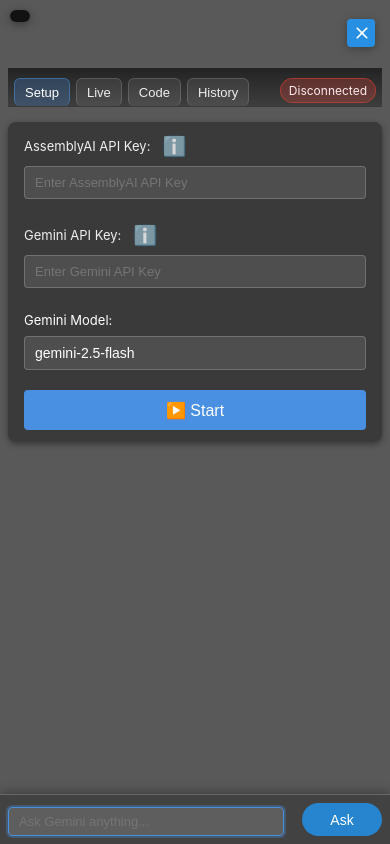
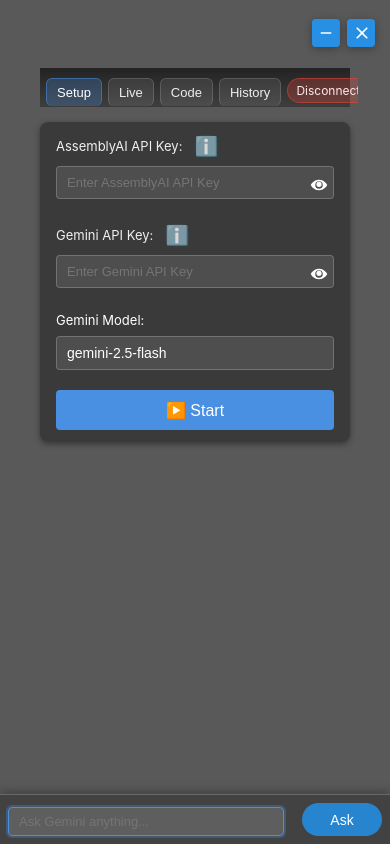
Before and after one commit to Mounika-satani/WinOverlay, an Electron app: page src/renderer/pages/overlay.html in a window 390 px wide. Drawn offline with Linux system fonts and the light colour scheme; no server answers.

Commit message:
done with new changes

```diff
--- a/package.json
+++ b/package.json
@@ -2,7 +2,7 @@
   "name": "app",
   "version": "1.0.0",
   "description": "My Electron App with native module",
-  "main": "main.js",
+  "main": "src/main/main.js",
   "author": "mounika",
   "license": "ISC",
   "scripts": {
--- a/overlay.html
+++ b/src/renderer/pages/overlay.html
@@ -3,19 +3,26 @@
 <head>
   <meta charset="UTF-8">
   <title>Overlay</title>
-  <link rel="stylesheet" href="style.css">
+  <link rel="stylesheet" href="../styles/style.css">
 </head>
 <body>
-  <!-- Close button -->
+  <!-- Top drag gutter -->
+  <div class="drag-gutter top" title="Drag window"></div>
+  <!-- Minimize and Close buttons -->
+  <button id="minBtn" class="min-btn" title="Minimize Window" aria-label="Minimize">
+    <svg class="min-icon" viewBox="0 0 24 24" width="16" height="16">
+      <path fill="currentColor" d="M19 13H5v-2h14v2z"/>
+    </svg>
+  </button>
   <button id="closeBtn" class="close-btn" title="Close Application">
     <svg class="close-icon" viewBox="0 0 24 24" width="16" height="16">
       <path fill="currentColor" d="M19 6.41L17.59 5 12 10.59 6.41 5 5 6.41 10.59 12 5 17.59 6.41 19 12 13.41 17.59 19 19 17.59 13.41 12z"/>
     </svg>
   </button>
 
-  <!-- Floating controls (only Stop now) -->
-  <div class="floating-buttons panel">
-    <button id="stopBtn" class="stop-btn" title="Stop Transcription">⏹ Stop</button>
+  <!-- Floating Action Button (Stop) -->
+  <div class="fab-container">
+    <button id="stopBtn" class="fab-stop" title="Stop Transcription" aria-label="Stop">⏹</button>
   </div>
 
 
@@ -54,7 +61,7 @@
     <!-- CODE PANEL -->
     <div id="panel-code" class="tab-panel">
       <div class="panel" style="padding:0;">
-        <pre id="codeAnswer" style="margin:0; padding:10px; max-height:40vh; overflow:auto; background: rgba(0,0,0,0.25);
+        <pre id="codeAnswer" style="margin:0; padding:10px; background: rgba(0,0,0,0.25);
           font-family: ui-monospace, SFMono-Regular, Menlo, Consolas, 'Liberation Mono', monospace;
         ">🤖 Code view will appear here…</pre>
       </div>
@@ -68,14 +75,28 @@
             <span class="label-text">AssemblyAI API Key:</span>
             <a href="https://www.assemblyai.com/dashboard/api-keys" target="_blank" title="Get your AssemblyAI API key" class="info-icon">ℹ️</a>
           </div>
-          <input id="assemblyKey" type="password" placeholder="Enter AssemblyAI API Key">
+          <div class="input-with-eye">
+            <input id="assemblyKey" type="password" placeholder="Enter AssemblyAI API Key" autocomplete="off">
+            <button type="button" class="eye-btn" data-target="assemblyKey" title="Show API key" aria-label="Show API key">
+              <svg class="eye-icon" viewBox="0 0 24 24" width="18" height="18" aria-hidden="true">
+                <path fill="currentColor" d="M12 5c-7.633 0-11 7-11 7s3.367 7 11 7 11-7 11-7-3.367-7-11-7zm0 12a5 5 0 1 1 0-10 5 5 0 0 1 0 10zm0-2.5A2.5 2.5 0 1 0 12 7.5 2.5 2.5 0 0 0 12 14.5z"/>
+              </svg>
+            </button>
+          </div>
         </div>
         <div class="form-group">
           <div class="label-with-info">
             <span class="label-text">Gemini API Key:</span>
             <a href="https://aistudio.google.com/app/apikey" target="_blank" title="Get your Gemini API key" class="info-icon">ℹ️</a>
           </div>
-          <input id="geminiKey" type="password" placeholder="Enter Gemini API Key">
+          <div class="input-with-eye">
+            <input id="geminiKey" type="password" placeholder="Enter Gemini API Key" autocomplete="off">
+            <button type="button" class="eye-btn" data-target="geminiKey" title="Show API key" aria-label="Show API key">
+              <svg class="eye-icon" viewBox="0 0 24 24" width="18" height="18" aria-hidden="true">
+                <path fill="currentColor" d="M12 5c-7.633 0-11 7-11 7s3.367 7 11 7 11-7 11-7-3.367-7-11-7zm0 12a5 5 0 1 1 0-10 5 5 0 0 1 0 10zm0-2.5A2.5 2.5 0 1 0 12 7.5 2.5 2.5 0 0 0 12 14.5z"/>
+              </svg>
+            </button>
+          </div>
         </div>
         <label>Gemini Model:
           <select id="geminiModel">
@@ -96,6 +117,6 @@
     <button id="askBtn" class="ask-button">Ask</button>
   </div>
 
-  <script src="renderer.js"></script>
+  <script src="../renderer.js"></script>
 </body>
 </html>
--- a/renderer.js
+++ b/src/renderer/renderer.js
@@ -1,26 +1,53 @@
-// // renderer.js
-// const { ipcRenderer } = require("electron");
+// src/renderer/renderer.js
+const { ipcRenderer } = require("electron");
 
-// const captionEl = document.getElementById("caption");
-// const aiEl = document.getElementById("aiResponse");
-// const statusEl = document.getElementById("status");
-// const configPanel = document.getElementById("configPanel");
-// const gearBtn = document.getElementById("gearBtn");
-// const stopBtn = document.getElementById("stopBtn");
-// const startBtn = document.getElementById("startBtn");
+// No-op function to replace debug logging
+function debugLog() {}
 
-// ipcRenderer.on("transcription", (event, text) => {
-//   captionEl.innerText = text;
-//   statusEl.innerText = "Status: listening...";
-// });
+// DOM Elements
+const captionEl = document.getElementById("caption");
+const aiEl = document.getElementById("aiResponse");
+const statusEl = document.getElementById("status");
+const configPanel = document.getElementById("configPanel");
+const gearBtn = document.getElementById("gearBtn");
+const stopBtn = document.getElementById("stopBtn");
+const startBtn = document.getElementById("startBtn");
+const conversationHistoryEl = document.getElementById("conversationHistory");
+const askInput = document.getElementById("askInput");
+const askBtn = document.getElementById("askBtn");
+const codeAnswer = document.getElementById('codeAnswer');
+
+// State
+let currentQuestion = '';
+let currentAnswer = '';
+let isProcessing = false;
+let isStarted = false;
+let lastAskedIsCode = false;
 
 // Adjust bottom padding to avoid overlap with fixed input panel
 function adjustScrollPadding() {
   const scrollContainer = document.querySelector('.scroll-container');
   const inputPanel = document.querySelector('.input-panel');
+  const tabs = document.querySelector('.tabs');
+  const codeAnswerEl = document.getElementById('codeAnswer');
   if (!scrollContainer || !inputPanel) return;
-  const pad = inputPanel.offsetHeight + 24; // add a little extra spacing
-  scrollContainer.style.paddingBottom = pad + 'px';
+
+  // Compute dynamic heights
+  const inputH = inputPanel.offsetHeight || 0;
+  const tabsH = tabs ? tabs.offsetHeight : 48;
+
+  // Set CSS variables so CSS can layout correctly
+  scrollContainer.style.setProperty('--input-panel-h', inputH + 'px');
+  scrollContainer.style.setProperty('--tabs-h', tabsH + 'px');
+
+  // Also cap the code answer area so it ends above the input panel
+  if (codeAnswerEl) {
+    const viewportH = window.innerHeight || document.documentElement.clientHeight;
+    const available = Math.max(150, viewportH - inputH - tabsH - 20);
+    codeAnswerEl.style.maxHeight = available + 'px';
+    codeAnswerEl.style.overflowY = 'auto';
+    codeAnswerEl.style.overflowX = 'hidden';
+  }
 }
 
 window.addEventListener('DOMContentLoaded', adjustScrollPadding);
@@ -53,90 +80,6 @@
   if (tabHistory) tabHistory.addEventListener('click', () => setActiveTab('history'));
   if (tabSettings) tabSettings.addEventListener('click', () => setActiveTab('settings'));
 });
-
-// ipcRenderer.on("connection-status", (event, status) => {
-//   statusEl.innerText = status === "connected"
-//     ? "Status: connected, listening..."
-//     : "Status: disconnected";
-// });
-
-// ipcRenderer.on("error", (event, err) => {
-//   statusEl.innerText = "⚠️ " + err;
-// });
-
-// ipcRenderer.on("gemini-response", (event, text) => {
-//   aiEl.innerText = text;
-//   statusEl.innerText = "Status: AI updated";
-// });
-
-// // Start transcription
-// startBtn.addEventListener("click", () => {
-//   const assemblyKey = document.getElementById("assemblyKey").value.trim();
-//   const geminiKey = document.getElementById("geminiKey").value.trim();
-//   const geminiModel = document.getElementById("geminiModel").value.trim();
-
-//   if (!assemblyKey || !geminiKey) {
-//     statusEl.innerText = "Please enter both API keys.";
-//     return;
-//   }
-
-//   configPanel.classList.add("hidden");
-
-//   ipcRenderer.invoke("start-transcription", {
-//     apiKey: assemblyKey,
-//     geminiKey,
-//     geminiModel,
-//     deviceName: "CABLE Output (VB-Audio Virtual Cable)",
-//   }).then(res => {
-//     if (!res.success) {
-//       statusEl.innerText = "Error starting transcription: " + res.error;
-//       configPanel.classList.remove("hidden");
-//     }
-//   });
-// });
-
-// // Stop transcription
-// stopBtn.addEventListener("click", () => {
-//   ipcRenderer.invoke("stop-transcription");
-const { ipcRenderer } = require("electron");
-
-// No-op function to replace debug logging
-function debugLog() {}
-
-// DOM Elements
-const captionEl = document.getElementById("caption");
-const aiEl = document.getElementById("aiResponse");
-const statusEl = document.getElementById("status");
-const configPanel = document.getElementById("configPanel");
-const gearBtn = document.getElementById("gearBtn");
-const stopBtn = document.getElementById("stopBtn");
-const startBtn = document.getElementById("startBtn");
-const conversationHistoryEl = document.getElementById("conversationHistory");
-const askInput = document.getElementById("askInput");
-const askBtn = document.getElementById("askBtn");
-const codeAnswer = document.getElementById('codeAnswer');
-
-// State
-let currentQuestion = '';
-let currentAnswer = '';
-let isProcessing = false;
-let isStarted = false;
-let lastAskedIsCode = false;
-
-// Detect if a text likely requests code output
-function isCodeIntent(text) {
-  if (!text) return false;
-  const t = text.toLowerCase();
-  // Verbs indicating a request to produce code + code nouns
-  const verbNoun = /(write|show|give|create|generate|build|make|provide|implement|produce|print|example|sample)\b[\s\S]{0,40}\b(code|snippet|program|script|function|class|module|algorithm)/i;
-  // Phrases like "program to ...", "script to ..."
-  const programTo = /(program|script)\s+to\b/i;
-  // Language + noun or verb, e.g. "python function", "javascript code"
-  const lang = /(python|py|javascript|js|node|typescript|java|c\+\+|c#|c|go|rust|ruby|php)/i;
-  const langCombo = new RegExp(`${lang.source}[^\n]{0,30}(code|snippet|program|script|function|class)`, 'i');
-  const langVerb = new RegExp(`(write|create|generate|build|make|implement)[^\n]{0,30}${lang.source}`, 'i');
-  return verbNoun.test(t) || programTo.test(t) || langCombo.test(t) || langVerb.test(t);
-}
 
 ipcRenderer.on("transcription", (event, text) => {
   if (!text.trim()) return;
@@ -235,6 +178,18 @@
     lastAskedIsCode = false;
   }
 });
+
+// Detect if a text likely requests code output
+function isCodeIntent(text) {
+  if (!text) return false;
+  const t = text.toLowerCase();
+  const verbNoun = /(write|show|give|create|generate|build|make|provide|implement|produce|print|example|sample)\b[\s\S]{0,40}\b(code|snippet|program|script|function|class|module|algorithm)/i;
+  const programTo = /(program|script)\s+to\b/i;
+  const lang = /(python|py|javascript|js|node|typescript|java|c\+\+|c#|c|go|rust|ruby|php)/i;
+  const langCombo = new RegExp(`${lang.source}[^\n]{0,30}(code|snippet|program|script|function|class)`, 'i');
+  const langVerb = new RegExp(`(write|create|generate|build|make|implement)[^\n]{0,30}${lang.source}`, 'i');
+  return verbNoun.test(t) || programTo.test(t) || langCombo.test(t) || langVerb.test(t);
+}
 
 // Helper: extract fenced code block content
 function extractFencedCode(text) {
@@ -370,7 +325,45 @@
   requestAnimationFrame(animation);
 }
 
-// (Removed custom scroll buttons; using native scroll only)
+// Toggle API key visibility for inputs with eye buttons
+function setupEyeToggles() {
+  const buttons = document.querySelectorAll('.eye-btn');
+
+  const eyeSVG = (
+    '<svg class="eye-icon" viewBox="0 0 24 24" width="18" height="18" aria-hidden="true">' +
+    '  <path fill="currentColor" d="M12 5c-7.633 0-11 7-11 7s3.367 7 11 7 11-7 11-7-3.367-7-11-7zm0 12a5 5 0 1 1 0-10 5 5 0 0 1 0 10zm0-2.5A2.5 2.5 0 1 0 12 7.5 2.5 2.5 0 0 0 12 14.5z"/>' +
+    '</svg>'
+  );
+  const eyeOffSVG = (
+    '<svg class="eye-icon" viewBox="0 0 24 24" width="18" height="18" aria-hidden="true">' +
+    '  <path fill="currentColor" d="M12 5c-7.633 0-11 7-11 7s3.367 7 11 7 11-7 11-7-3.367-7-11-7zm0 12a5 5 0 1 1 0-10 5 5 0 0 1 0 10z"/>' +
+    '  <line x1="4" y1="4" x2="20" y2="20" stroke="currentColor" stroke-width="2"/>' +
+    '</svg>'
+  );
+
+  buttons.forEach(btn => {
+    const targetId = btn.getAttribute('data-target');
+    const input = document.getElementById(targetId);
+    if (!input) return;
+
+    const setVisual = () => {
+      const hidden = input.type === 'password';
+      btn.innerHTML = hidden ? eyeSVG : eyeOffSVG;
+      btn.setAttribute('aria-pressed', hidden ? 'false' : 'true');
+      btn.title = hidden ? 'Show API key' : 'Hide API key';
+      btn.setAttribute('aria-label', hidden ? 'Show API key' : 'Hide API key');
+    };
+
+    // Initialize state on load
+    setVisual();
+
+    btn.addEventListener('click', () => {
+      const willShow = input.type === 'password';
+      input.type = willShow ? 'text' : 'password';
+      setVisual();
+    });
+  });
+}
 
 // Add message to conversation history
 function addToHistory(role, text) {
@@ -422,13 +415,19 @@
   }
 }
 
-// (Removed duplicate simulated sendQuestion/handleAskInput)
-
 // Close button functionality
 const closeBtn = document.getElementById('closeBtn');
 if (closeBtn) {
   closeBtn.addEventListener('click', () => {
     ipcRenderer.send('close-window');
+  });
+}
+
+// Minimize button functionality
+const minBtn = document.getElementById('minBtn');
+if (minBtn) {
+  minBtn.addEventListener('click', () => {
+    ipcRenderer.send('minimize-window');
   });
 }
 
@@ -443,16 +442,14 @@
   // Initialize ask input functionality
   handleAskInput();
 
-  // (Removed re-initialization of scroll buttons)
-
   // Add test messages
   const historyEl = document.getElementById('conversationHistory');
   if (historyEl && historyEl.children.length === 0) {
     testScrollFunctionality();
   }
 
-  // Initialize scroll buttons after a small delay
-  // Removed undefined addScrollButtons() call
+  // Initialize API key eye toggles
+  setupEyeToggles();
 });
 
 // Handle Enter key in ask input
@@ -507,3 +504,4 @@
     isProcessing = false;
   });
 });
+// src/renderer/renderer.js
--- a/style.css
+++ b/src/renderer/styles/style.css
@@ -13,6 +13,17 @@
   display: flex;
   flex-direction: column;
   padding: 8px;
+}
+
+/* Top drag gutter */
+.drag-gutter.top {
+  position: fixed;
+  top: 0;
+  left: 0;
+  right: 0;
+  height: 14px; /* Thin strip for dragging */
+  -webkit-app-region: drag;
+  z-index: 900; /* below close button (1001) */
 }
 
 /* Allow clicks on interactive elements while the window is otherwise draggable */
@@ -32,11 +43,12 @@
   flex: 1;
   overflow-y: auto;
   -webkit-overflow-scrolling: touch;
-  padding: 60px 8px 120px 8px; /* Extra bottom padding to clear fixed input panel */
-  margin: 0 -8px 0 -8px; /* Remove negative bottom margin to avoid overlap */
+  padding: 60px 8px var(--input-panel-h, 120px) 8px; /* bottom padding matches input panel */
+  margin: 0 24px; /* Leave 24px draggable gutters on left/right */
   scroll-behavior: smooth;
   position: relative;
   z-index: 1;
+  -webkit-app-region: no-drag; /* allow scrolling and clicks */
 }
 
 /* Custom scrollbar for the entire overlay */
@@ -59,6 +71,7 @@
 }
 
 .panel {
+  -webkit-app-region: no-drag; /* allow interacting with content */
   padding: 8px 12px;
   border-radius: 8px;
   background: rgba(0,0,0,0.35);
@@ -74,6 +87,26 @@
   padding: 12px 16px;
   width: 100%;
   box-sizing: border-box;
+}
+
+#panel-code .panel {
+  width: 100%;
+  min-height: calc(100vh - 140px); /* fill most of viewport */
+  position: sticky;          /* keep the code panel fixed within scroll */
+  top: var(--tabs-h, 48px);  /* sit just below the sticky tabs */
+  z-index: 1;
+  margin-bottom: var(--input-panel-h, 120px); /* avoid overlapping fixed input panel */
+}
+
+#codeAnswer {
+  display: block;
+  width: 100%;
+  box-sizing: border-box;
+  overflow-y: auto;
+  overflow-x: hidden;
+  white-space: pre-wrap;       /* wrap long lines */
+  word-wrap: break-word;
+  word-break: break-word;
 }
 
 #configPanel .api-fields {
@@ -150,6 +183,52 @@
   color: white;
   font-size: 13px;
   box-sizing: border-box;
+}
+
+/* Wrap inputs that include an inline eye toggle */
+.input-with-eye {
+  position: relative;
+  display: flex;
+  align-items: center;
+}
+
+.input-with-eye > input[type="password"],
+.input-with-eye > input[type="text"] {
+  padding-right: 36px; /* space for eye button */
+}
+
+.eye-btn {
+  position: absolute;
+  right: 6px;
+  top: 50%;
+  transform: translateY(-50%);
+  width: auto;
+  height: auto;
+  display: inline-flex;
+  align-items: center;
+  justify-content: center;
+  border: none;
+  border-radius: 0;
+  background: transparent;
+  color: white;
+  cursor: default;
+  -webkit-app-region: no-drag;
+  padding: 0;
+}
+
+.eye-btn:hover {
+  background: transparent;
+}
+
+.eye-btn:focus {
+  outline: none;
+  box-shadow: none;
+}
+
+.eye-icon {
+  width: 18px;
+  height: 18px;
+  fill: currentColor;
 }
 
 input[type="text"]:focus,
@@ -490,6 +569,44 @@
   margin-left: 1px;
 }
 
+/* Minimize button: placed to the left of the close button */
+.min-btn {
+  position: fixed;
+  top: 15px;
+  right: 50px; /* 15px (padding) + 28px (close width) + ~7px gap */
+  width: 28px;
+  height: 28px;
+  border: none;
+  background: rgba(33, 150, 243, 0.9);
+  border-radius: 4px;
+  color: white;
+  display: flex;
+  align-items: center;
+  justify-content: center;
+  cursor: pointer;
+  z-index: 1001;
+  padding: 0;
+  transition: all 0.2s ease;
+  -webkit-app-region: no-drag;
+  backdrop-filter: blur(5px);
+  box-shadow: 0 2px 8px rgba(0, 0, 0, 0.3);
+}
+
+.min-btn:hover {
+  background: #1976d2;
+  transform: scale(1.1);
+}
+
+.min-btn:active {
+  transform: scale(0.95);
+}
+
+.min-icon {
+  width: 18px;
+  height: 18px;
+  fill: currentColor;
+}
+
 .floating-buttons {
   position: fixed;
   top: 10px;
@@ -538,6 +655,7 @@
 
 /* Tabs Bar */
 .tabs {
+  -webkit-app-region: no-drag; /* allow clicking tabs */
   display: flex;
   gap: 6px;
   padding: 6px 6px 0 6px;
@@ -613,3 +731,4 @@
 }
 
 .status-chip .sep { opacity: 0.6; }
+/* Copied from original style.css at project root */
```
Also changed, not shown: src/main/main.js (renamed from main.js, +8 -1 lines), src/main/overlay.js (renamed from overlay.js, +29 -7 lines), src/main/transcription.js (renamed from transcription.js).
